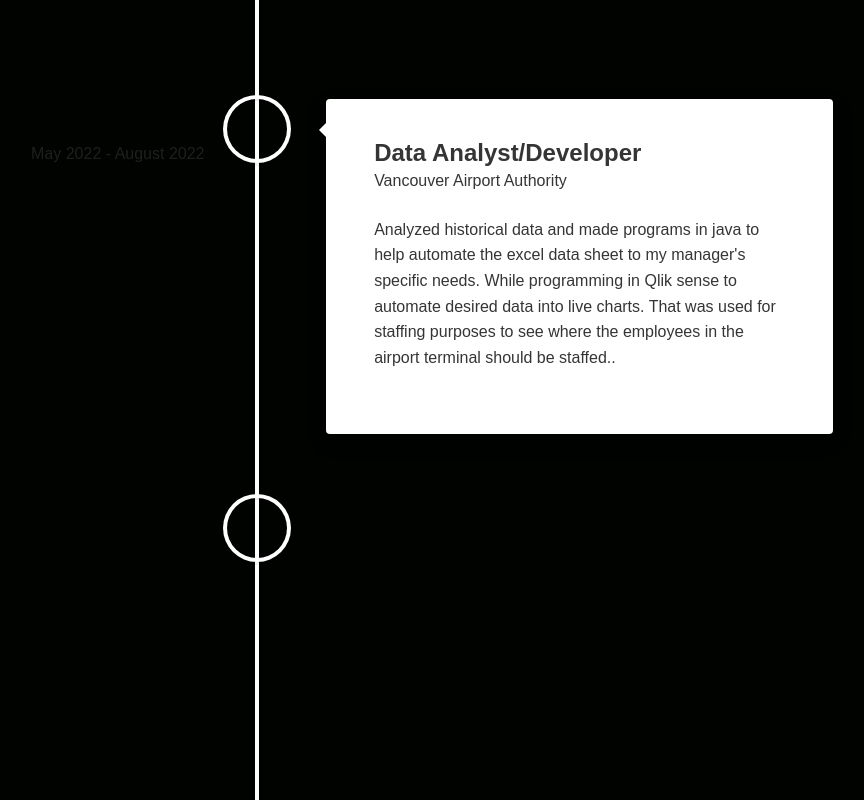
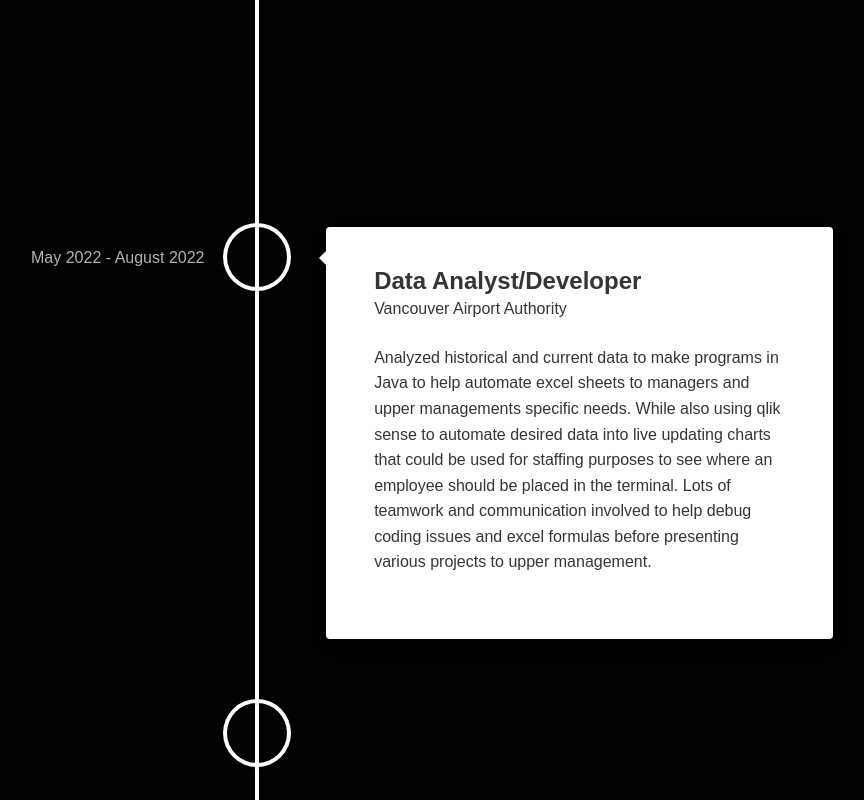
Before and after one commit to tennis99/My-Website, a React (Create React App) app: page / in a window 1280 px wide. Shown: the part 1220-2020 px from the top of the page, without its empty margins (383-1247 px from the left). Built offline with nearby package versions, Linux system fonts and the light colour scheme.

Commit message:
complete

```diff
--- a/src/components/Me.jsx
+++ b/src/components/Me.jsx
@@ -6,9 +6,9 @@
     <div className='w-full bg-white py-16 px-4'>
 
       <div className='max-w-[1240px] mx-auto grid md:grid-cols-2'>
-        <img className='w-[500px] mx-auto my-4' src={Laptop} alt='/' />
+        <img  className='w-[500px] mx-auto my-4' src={Laptop} alt='/' />
         <div className='flex flex-col justify-center'>
-          <h1 className='md:text-4xl sm:text-3xl text-2xl font-bold py-2'>About Me</h1>
+          <h1  className='md:text-4xl sm:text-3xl text-2xl font-bold py-2'>About Me</h1>
           <p>
           Currently, a third-year Computer Science student at the University of Victoria(UVic) who is expected to graduate in April of 2024. I have been programming since I was in grade 12. I took a huge interest in coding due to my father whom himself graduated from UVic. I now have over three and a half years of programming experience and experience in using different softwares and frameworks. I currently know up to eight different programming languages and well over a dozen different softwares and frameworks combined. I'm open and welcome to learn always learn more. No challenge or task is too big or too small.
           </p>
--- a/src/index.css
+++ b/src/index.css
@@ -48,8 +48,8 @@
   .vertical-timeline-element-date {
     display: block !important;
     float: none !important;
-    color: rgb(44, 44, 44);
-    margin-top: 1.5em;
+    color: white;
+
   }
 }
 @media only screen and (max-width: 1024px){
--- a/src/timelineElements.js
+++ b/src/timelineElements.js
@@ -4,7 +4,7 @@
       title: "QA Analyst/Developer",
       location: "James Evans & Associates Ltd",
       description:
-        "Worked on automating cross-platform test scripts in Katalon using Groovy. To test the PENFAX-5 software for our three different clients SHEPP, OPTS and PEBA. Worked in a scrum/agile environment which allowed me to work closely with the front-end developers, back-end developers, business analysts and computer architects to help point out issues regarding data setup, button functionality and label functionality.",
+        "Executed different levels of testing, analyzed and reported test results, generated and followed up with data setup issues leading back to the database. While automating cross-platform test scripts in Katalon using Groovy to test the front end of all our pension software projects for our three different clients SHEPP, OPTS and PEBA. Worked in a scrum/agile team environment which allowed me to work closely with the front-end developers, back-end developers, business analysts and computer architects to help point out issues regarding data setup, button functionality and label functionality. As well as see what jira tickets need to be completed for the client in the current sprint.",
       date: "September 2022 - Present",
       icon: "work",
     },
@@ -13,7 +13,7 @@
       title: "Data Analyst/Developer",
       location: "Vancouver Airport Authority",
       description:
-        "Analyzed historical data and made programs in java to help automate the excel data sheet to my manager's specific needs. While programming in Qlik sense to automate desired data into live charts. That was used for staffing purposes to see where the employees in the airport terminal should be staffed..",
+        "Analyzed historical and current data to make programs in Java to help automate excel sheets to managers and upper managements specific needs. While also using qlik sense to automate desired data into live updating charts that could be used for staffing purposes to see where an employee should be placed in the terminal. Lots of teamwork and communication involved to help debug coding issues and excel formulas  before presenting various projects to upper management.",
        date: "May 2022 - August 2022",
       icon: "work",
     },
```
Also changed, not shown: 1 other file (tests, documents, lock files or other folders).
